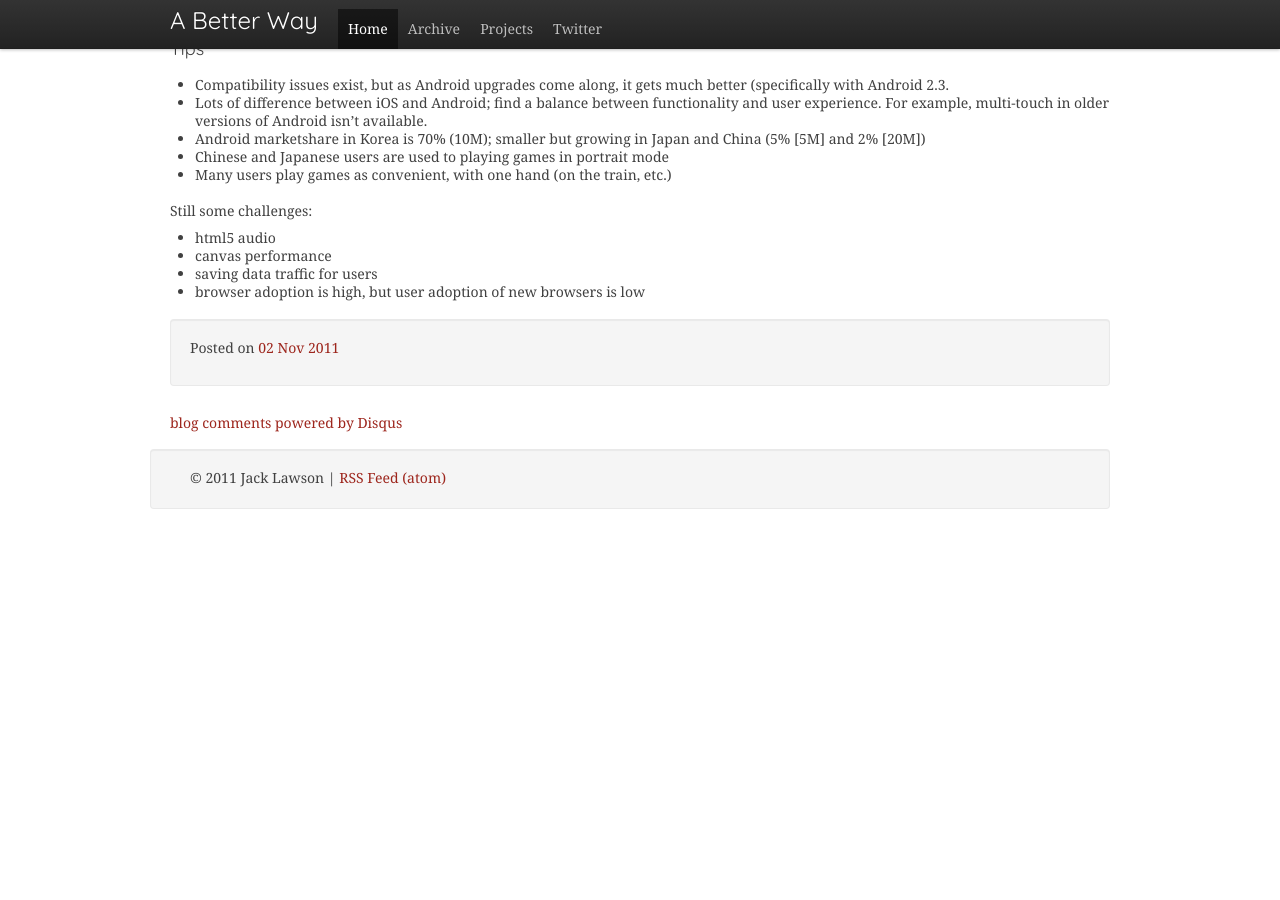
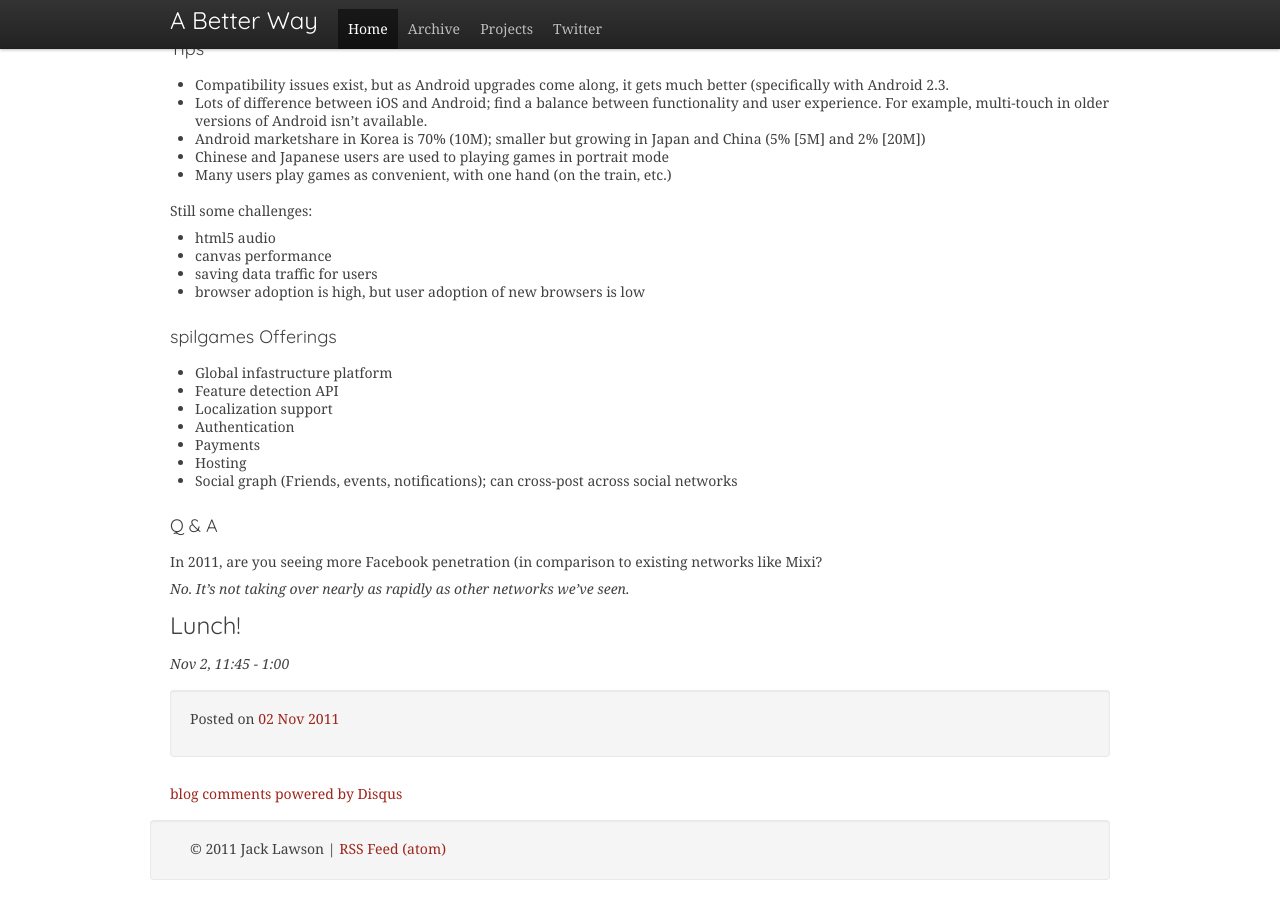
Before and after one commit to ajacksified/ajacksified.github.com, a Jekyll site: the page built from _posts/2011-11-02-new-game-conf-liveblog-2.markdown, in a window 1280 px wide and 900 px high, scrolled down 5824 px. Built offline with Jekyll 4.4.1, drawn with Linux system fonts in a browser that asks for light colours; nearby versions of some CDN libraries; some web fonts are replaced; Markdown is read by kramdown in place of the engine named in the settings; comment, search, counter and statistics services are not loaded; before the commit the page ends 6353 px from its top, so only the background shows below that.

Commit message:
Day 2 - Robert & Chen

```diff
--- a/_posts/2011-11-02-new-game-conf-liveblog-2.markdown
+++ b/_posts/2011-11-02-new-game-conf-liveblog-2.markdown
@@ -381,3 +381,24 @@ Still some challenges:
 * canvas performance
 * saving data traffic for users
 * browser adoption is high, but user adoption of new browsers is low
+
+### spilgames Offerings
+
+* Global infastructure platform
+* Feature detection API
+* Localization support
+* Authentication
+* Payments
+* Hosting
+* Social graph (Friends, events, notifications); can cross-post across social
+  networks
+
+### Q &amp; A
+
+In 2011, are you seeing more Facebook penetration (in comparison to existing
+networks like Mixi?
+
+*No. It's not taking over nearly as rapidly as other networks we've seen.*
+
+## Lunch!
+*Nov 2, 11:45 - 1:00*
```
